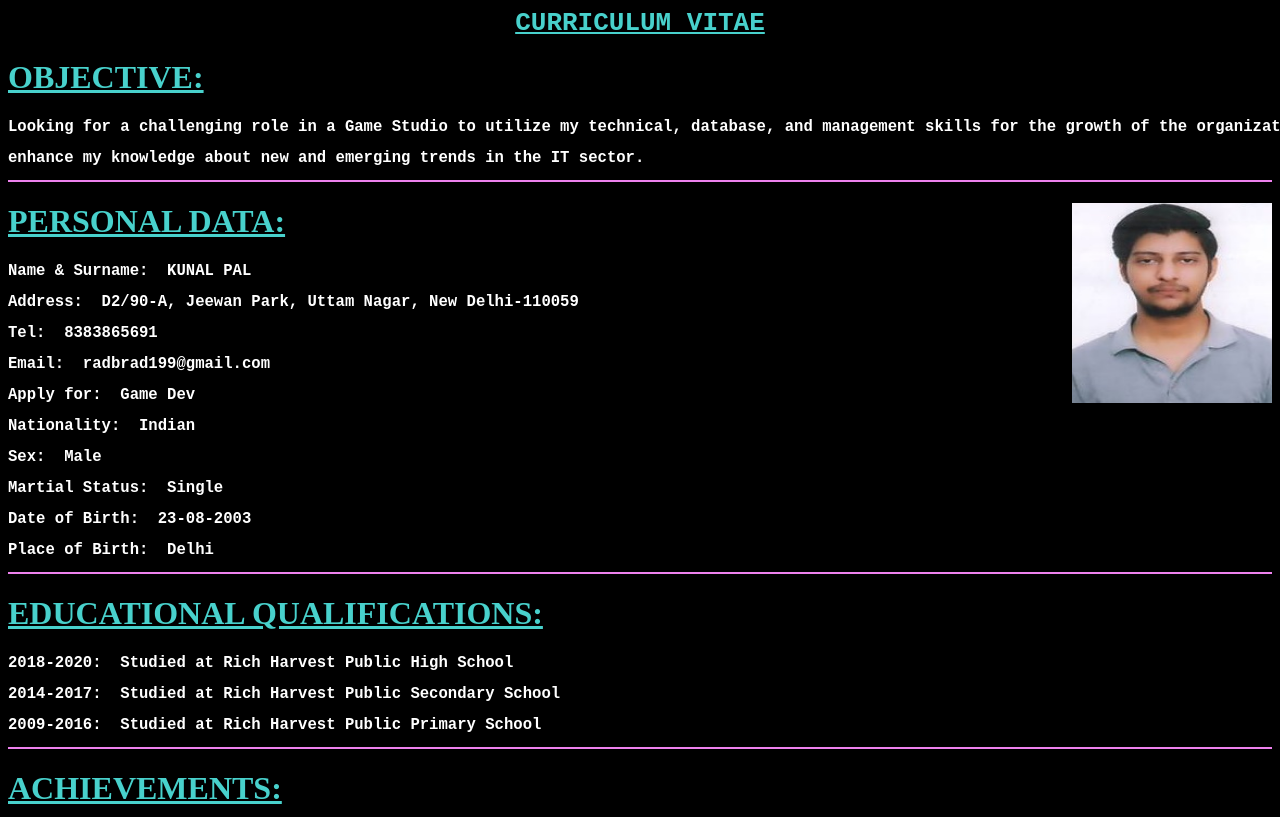
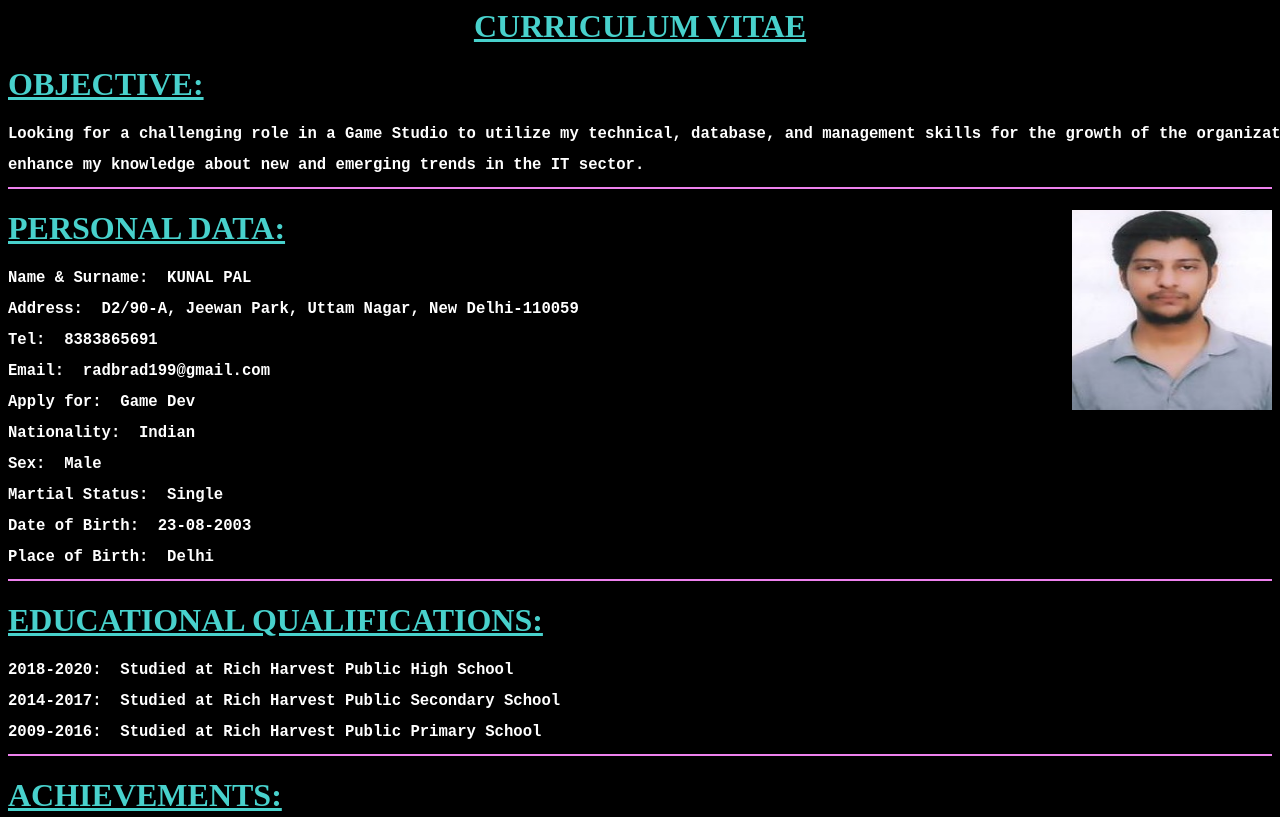
Before and after one commit to SilentWraith79/SilentWraith79.github.io, a plain HTML site: page index.html in a window 1280 px wide. Shown: the top 817 px of the page. Drawn offline with Linux system fonts and the light colour scheme.

Commit message:
Update index.html

```diff
--- a/index.html
+++ b/index.html
@@ -4,7 +4,7 @@
  </head>
  <body background="file:///C:/Users/radbr/Downloads/wallpaperflare.com_wallpaper.jpg">
  <body bgcolor="black">
-  <font color="mediumturquoise"><pre><u><h1 align="center">CURRICULUM VITAE</h1></u></pre></font>
+  <font color="mediumturquoise"><u><h1 align="center">CURRICULUM VITAE</h1></u></font>
    <font color="mediumturquoise"><u><h1 align="left">OBJECTIVE:</h1></u></font>
    <font color="white"><pre><big><b>Looking for a challenging role in a Game Studio to utilize my technical, database, and management skills for the growth of the organization as well as to </b></big></pre></font>
    <font color="white"><pre><big><b>enhance my knowledge about new and emerging trends in the IT sector. </b></big></pre></font>
```
